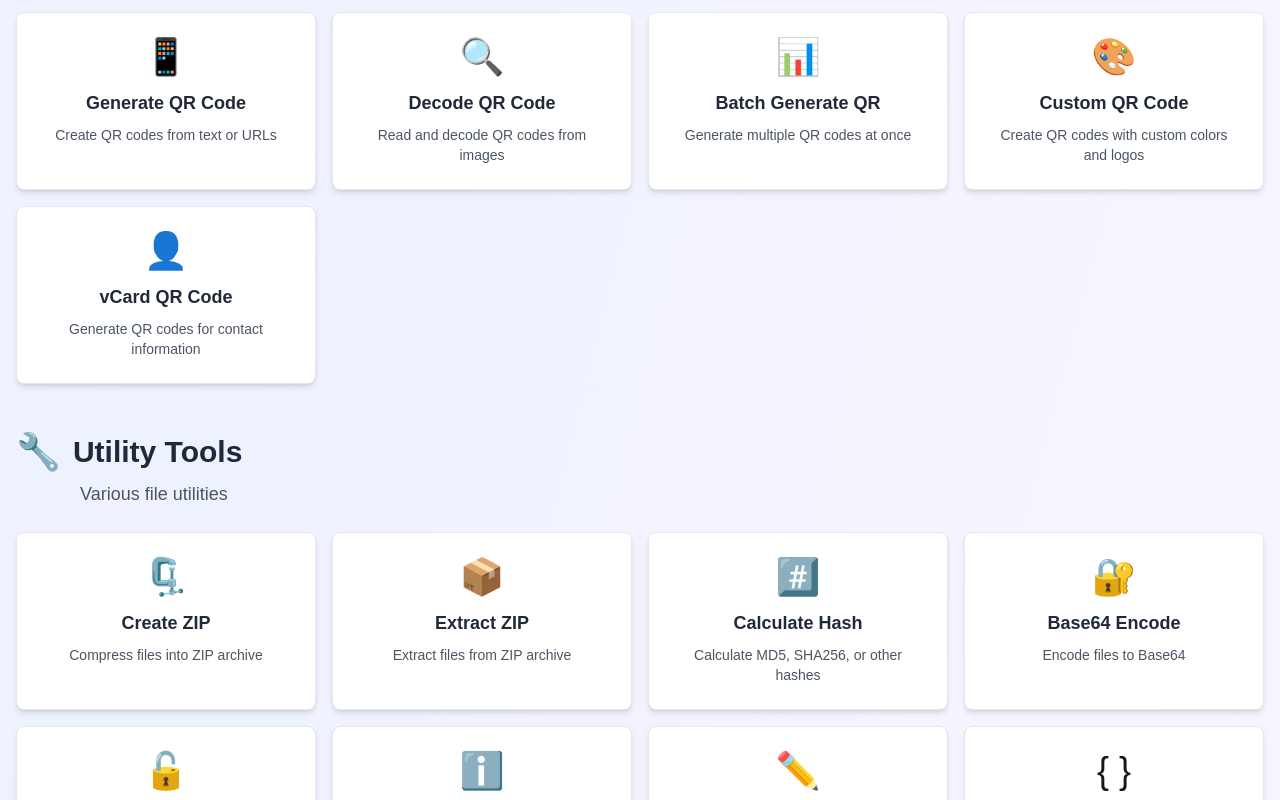
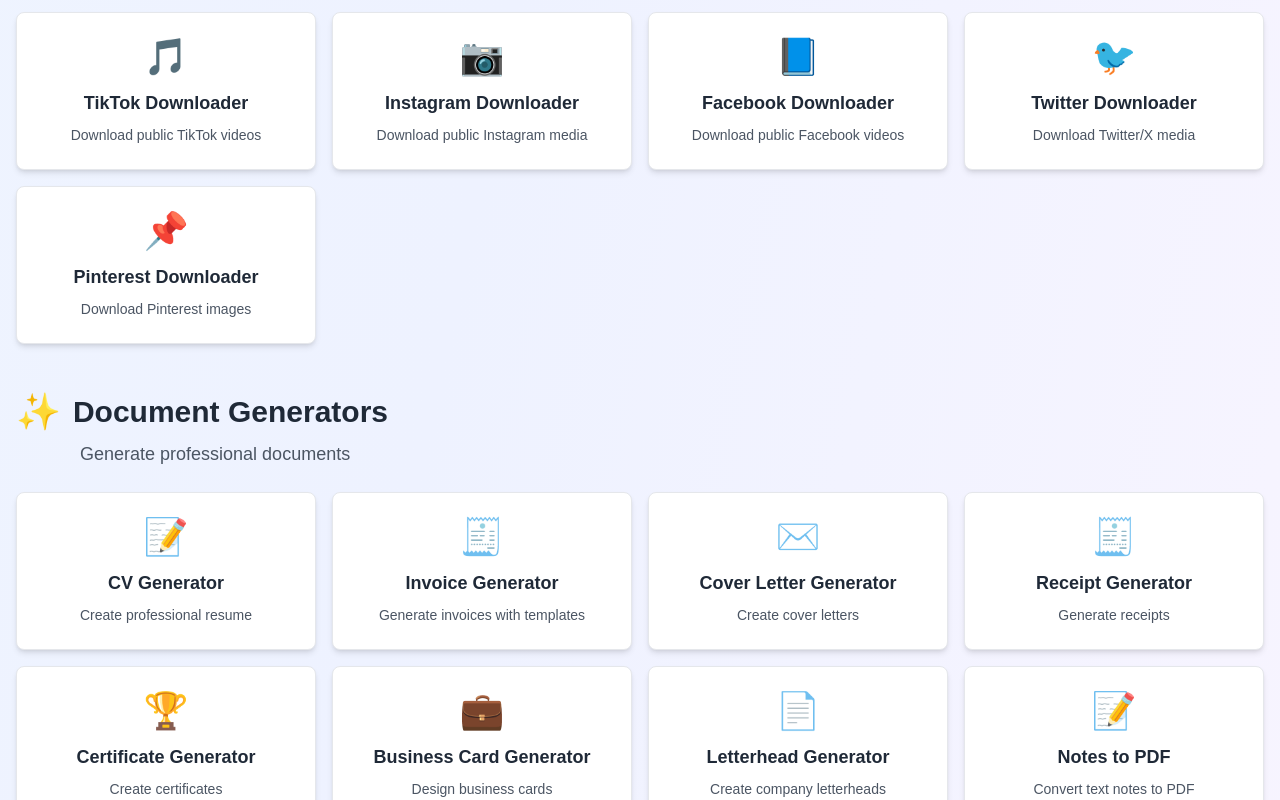
Before and after one commit to vector-sh/ShobHobe, a Next.js app: page / in a window 1280 px wide. Shown: the part 3680-4480 px from the top of the page. Built offline with nearby package versions, Linux system fonts and the light colour scheme.

Commit message:
Add Phase 2 tools: Social Media downloaders (5) + Document Generators (10)
Co-authored-by: vector-sh <245814214+vector-sh@users.noreply.github.com>

```diff
--- a/services/fileProcessor.ts
+++ b/services/fileProcessor.ts
@@ -26,6 +26,10 @@ export async function processFile(
       return processAudio(action, files);
     case 'document':
       return processDocument(action, files);
+    case 'social':
+      return processSocial(action, files);
+    case 'generator':
+      return processGenerator(action, files);
     case 'qrcode':
       return processQRCode(action, files);
     case 'utility':
@@ -363,3 +367,13 @@ async function processUtility(action: string, files: File[]): Promise<ProcessRes
       throw new Error(`Unsupported utility action: ${action}`);
   }
 }
+
+async function processSocial(action: string, files: File[]): Promise<ProcessResult> {
+  // Social media downloads require external APIs and compliance
+  throw new Error('Social media downloads require API configuration and copyright compliance. Feature coming soon!');
+}
+
+async function processGenerator(action: string, files: File[]): Promise<ProcessResult> {
+  // Document generation with pdfkit
+  throw new Error('Document generator features coming soon! This will create professional documents from templates.');
+}
--- a/tools.config.ts
+++ b/tools.config.ts
@@ -709,6 +709,225 @@ export const toolsConfig: ToolConfig[] = [
     inputTypes: [".json"],
     outputType: ".csv",
     action: "json-to-csv"
+  },
+
+  // Phase 2: Social Media Tools (5 tools)
+  {
+    id: "tiktok-download",
+    name: "TikTok Downloader",
+    description: "Download public TikTok videos",
+    category: "social",
+    icon: "🎵",
+    inputTypes: [".txt"],
+    outputType: ".mp4",
+    action: "download",
+    phase: 2,
+    status: "active",
+    maxFileSize: 1,
+    requiresDisclaimer: true,
+    seoKeywords: ["tiktok downloader", "download tiktok video", "tiktok video saver"]
+  },
+  {
+    id: "instagram-download",
+    name: "Instagram Downloader",
+    description: "Download public Instagram media",
+    category: "social",
+    icon: "📷",
+    inputTypes: [".txt"],
+    outputType: ".mp4",
+    action: "download",
+    phase: 2,
+    status: "active",
+    maxFileSize: 1,
+    requiresDisclaimer: true,
+    seoKeywords: ["instagram downloader", "download instagram", "ig video download"]
+  },
+  {
+    id: "facebook-download",
+    name: "Facebook Downloader",
+    description: "Download public Facebook videos",
+    category: "social",
+    icon: "📘",
+    inputTypes: [".txt"],
+    outputType: ".mp4",
+    action: "download",
+    phase: 2,
+    status: "active",
+    maxFileSize: 1,
+    requiresDisclaimer: true,
+    seoKeywords: ["facebook downloader", "download facebook video", "fb video saver"]
+  },
+  {
+    id: "twitter-download",
+    name: "Twitter Downloader",
+    description: "Download Twitter/X media",
+    category: "social",
+    icon: "🐦",
+    inputTypes: [".txt"],
+    outputType: ".mp4",
+    action: "download",
+    phase: 2,
+    status: "active",
+    maxFileSize: 1,
+    requiresDisclaimer: true,
+    seoKeywords: ["twitter downloader", "download twitter video", "x video download"]
+  },
+  {
+    id: "pinterest-download",
+    name: "Pinterest Downloader",
+    description: "Download Pinterest images",
+    category: "social",
+    icon: "📌",
+    inputTypes: [".txt"],
+    outputType: ".jpg",
+    action: "download",
+    phase: 2,
+    status: "active",
+    maxFileSize: 1,
+    requiresDisclaimer: true,
+    seoKeywords: ["pinterest downloader", "download pinterest image", "pinterest saver"]
+  },
+
+  // Phase 2: Document Generators (10 tools)
+  {
+    id: "cv-generator",
+    name: "CV Generator",
+    description: "Create professional resume",
+    category: "generator",
+    icon: "📝",
+    inputTypes: [".json"],
+    outputType: ".pdf",
+    action: "generate-cv",
+    phase: 2,
+    status: "active",
+    maxFileSize: 5,
+    seoKeywords: ["cv generator", "resume maker", "create cv"]
+  },
+  {
+    id: "invoice-generator",
+    name: "Invoice Generator",
+    description: "Generate invoices with templates",
+    category: "generator",
+    icon: "🧾",
+    inputTypes: [".json"],
+    outputType: ".pdf",
+    action: "generate-invoice",
+    phase: 2,
+    status: "active",
+    maxFileSize: 5,
+    seoKeywords: ["invoice generator", "create invoice", "invoice maker"]
+  },
+  {
+    id: "cover-letter-generator",
+    name: "Cover Letter Generator",
+    description: "Create cover letters",
+    category: "generator",
+    icon: "✉️",
+    inputTypes: [".json"],
+    outputType: ".pdf",
+    action: "generate-cover-letter",
+    phase: 2,
+    status: "active",
+    maxFileSize: 5,
+    seoKeywords: ["cover letter generator", "create cover letter", "letter maker"]
+  },
+  {
+    id: "receipt-generator",
+    name: "Receipt Generator",
+    description: "Generate receipts",
+    category: "generator",
+    icon: "🧾",
+    inputTypes: [".json"],
+    outputType: ".pdf",
+    action: "generate-receipt",
+    phase: 2,
+    status: "active",
+    maxFileSize: 5,
+    seoKeywords: ["receipt generator", "create receipt", "receipt maker"]
+  },
+  {
+    id: "certificate-generator",
+    name: "Certificate Generator",
+    description: "Create certificates",
+    category: "generator",
+    icon: "🏆",
+    inputTypes: [".json"],
+    outputType: ".pdf",
+    action: "generate-certificate",
+    phase: 2,
+    status: "active",
+    maxFileSize: 5,
+    seoKeywords: ["certificate generator", "create certificate", "certificate maker"]
+  },
+  {
+    id: "business-card-generator",
+    name: "Business Card Generator",
+    description: "Design business cards",
+    category: "generator",
+    icon: "💼",
+    inputTypes: [".json"],
+    outputType: ".png",
+    action: "generate-business-card",
+    phase: 2,
+    status: "active",
+    maxFileSize: 5,
+    seoKeywords: ["business card generator", "create business card", "card designer"]
+  },
+  {
+    id: "letterhead-generator",
+    name: "Letterhead Generator",
+    description: "Create company letterheads",
+    category: "generator",
+    icon: "📄",
+    inputTypes: [".json"],
+    outputType: ".pdf",
+    action: "generate-letterhead",
+    phase: 2,
+    status: "active",
+    maxFileSize: 5,
+    seoKeywords: ["letterhead generator", "create letterhead", "company letterhead"]
+  },
+  {
+    id: "notes-to-pdf",
+    name: "Notes to PDF",
+    description: "Convert text notes to PDF",
+    category: "generator",
+    icon: "📝",
+    inputTypes: [".txt"],
+    outputType: ".pdf",
+    action: "notes-to-pdf",
+    phase: 2,
+    status: "active",
+    maxFileSize: 10,
+    seoKeywords: ["notes to pdf", "text to pdf", "convert notes"]
+  },
+  {
+    id: "study-guide-generator",
+    name: "Study Guide Generator",
+    description: "Create formatted study materials",
+    category: "generator",
+    icon: "📚",
+    inputTypes: [".txt", ".json"],
+    outputType: ".pdf",
+    action: "generate-study-guide",
+    phase: 2,
+    status: "active",
+    maxFileSize: 10,
+    seoKeywords: ["study guide generator", "create study guide", "study material maker"]
+  },
+  {
+    id: "add-page-numbers",
+    name: "Add Page Numbers",
+    description: "Add page numbers to existing PDF",
+    category: "generator",
+    icon: "🔢",
+    inputTypes: [".pdf"],
+    outputType: ".pdf",
+    action: "add-page-numbers",
+    phase: 2,
+    status: "active",
+    maxFileSize: 50,
+    seoKeywords: ["add page numbers", "pdf page numbers", "number pdf pages"]
   }
 ];
 
@@ -718,6 +937,8 @@ export const categories = [
   { id: "video", name: "Video Tools", icon: "🎥", description: "Process and convert videos" },
   { id: "audio", name: "Audio Tools", icon: "🔊", description: "Work with audio files" },
   { id: "document", name: "Document Tools", icon: "📝", description: "Work with Word documents" },
+  { id: "social", name: "Social Media Tools", icon: "📱", description: "Download from social media platforms" },
+  { id: "generator", name: "Document Generators", icon: "✨", description: "Generate professional documents" },
   { id: "qrcode", name: "QR Code Tools", icon: "📱", description: "Generate and decode QR codes" },
   { id: "utility", name: "Utility Tools", icon: "🔧", description: "Various file utilities" }
 ];
```
Also changed, not shown: package.json (+5 -2 lines), 1 other file (tests, documents, lock files or other folders).
